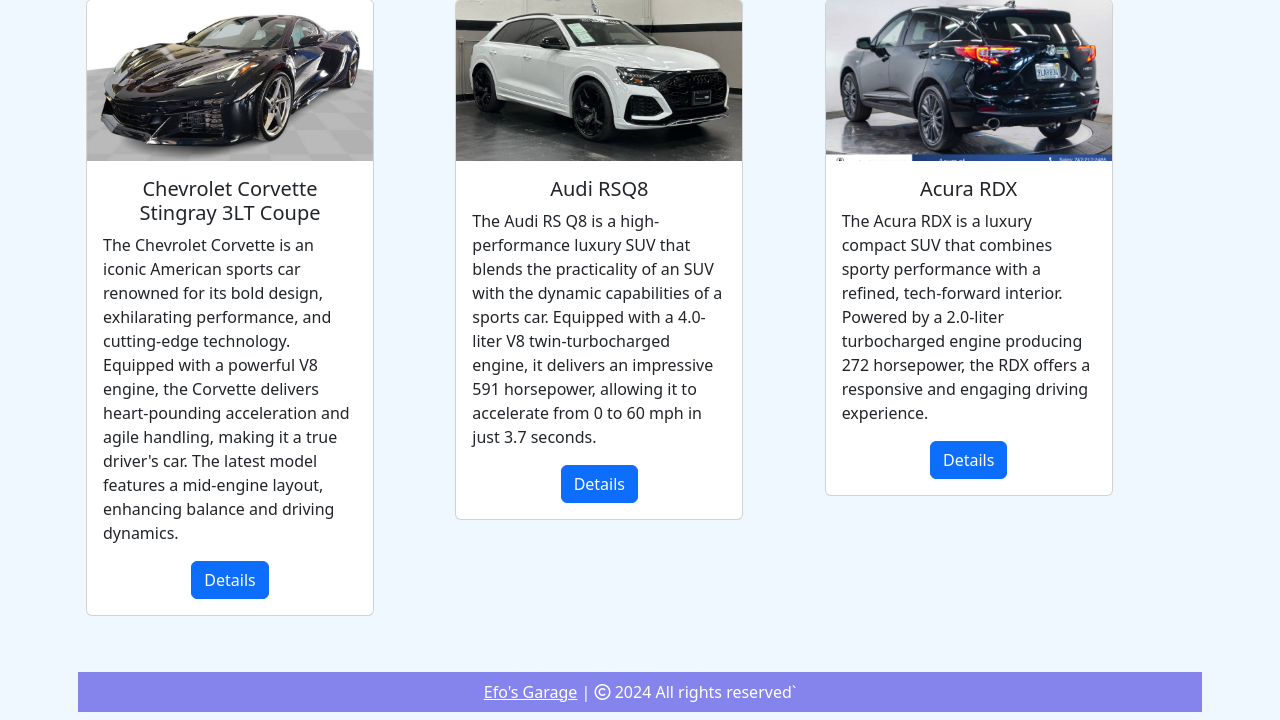
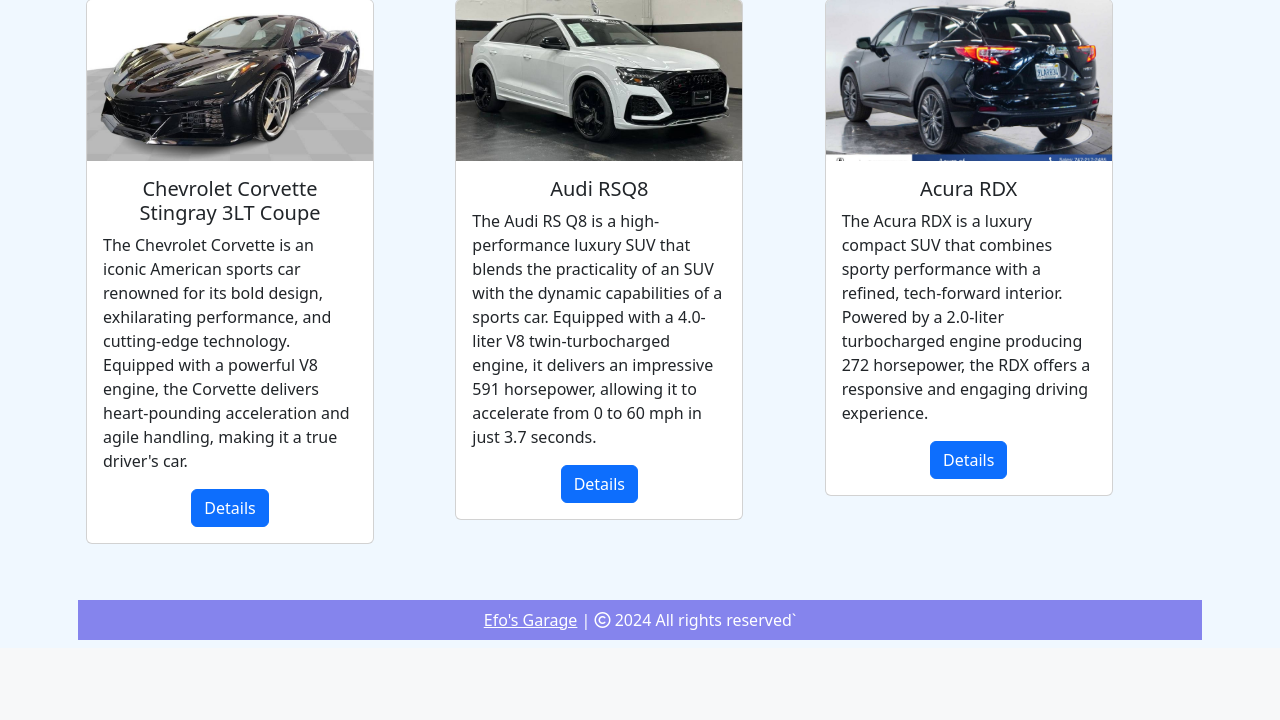
Before and after one commit to Ball-Zilla/Efos_Garage, a Flask app: page / in a window 1280 px wide. Shown: the part 843-1563 px from the top of the page. After the commit the page ends 1483 px from the top, so only its background shows below. Run offline with Flask 3, Linux system fonts and the light colour scheme; some libraries are stand-ins or nearby versions.

Commit message:
Changes made to description

```diff
--- a/efo-flask/website/templates/home.html
+++ b/efo-flask/website/templates/home.html
@@ -47,7 +47,7 @@
         <img src="{{ url_for('static', filename='images/img_4.jpg') }}" class="card-img-top" alt="...">
         <div class="card-body">
           <h5 class="card-title text-center">Chevrolet Corvette Stingray 3LT Coupe</h5>
-          <p class="card-text">The Chevrolet Corvette is an iconic American sports car renowned for its bold design, exhilarating performance, and cutting-edge technology. Equipped with a powerful V8 engine, the Corvette delivers heart-pounding acceleration and agile handling, making it a true driver's car. The latest model features a mid-engine layout, enhancing balance and driving dynamics.</p>
+          <p class="card-text">The Chevrolet Corvette is an iconic American sports car renowned for its bold design, exhilarating performance, and cutting-edge technology. Equipped with a powerful V8 engine, the Corvette delivers heart-pounding acceleration and agile handling, making it a true driver's car.</p>
           <div class="text-center">
             <a href="#" class="btn btn-primary ">Details</a>
           </div>
```
Also changed, not shown: efo-flask/instance/database.sqlite3 (added).
